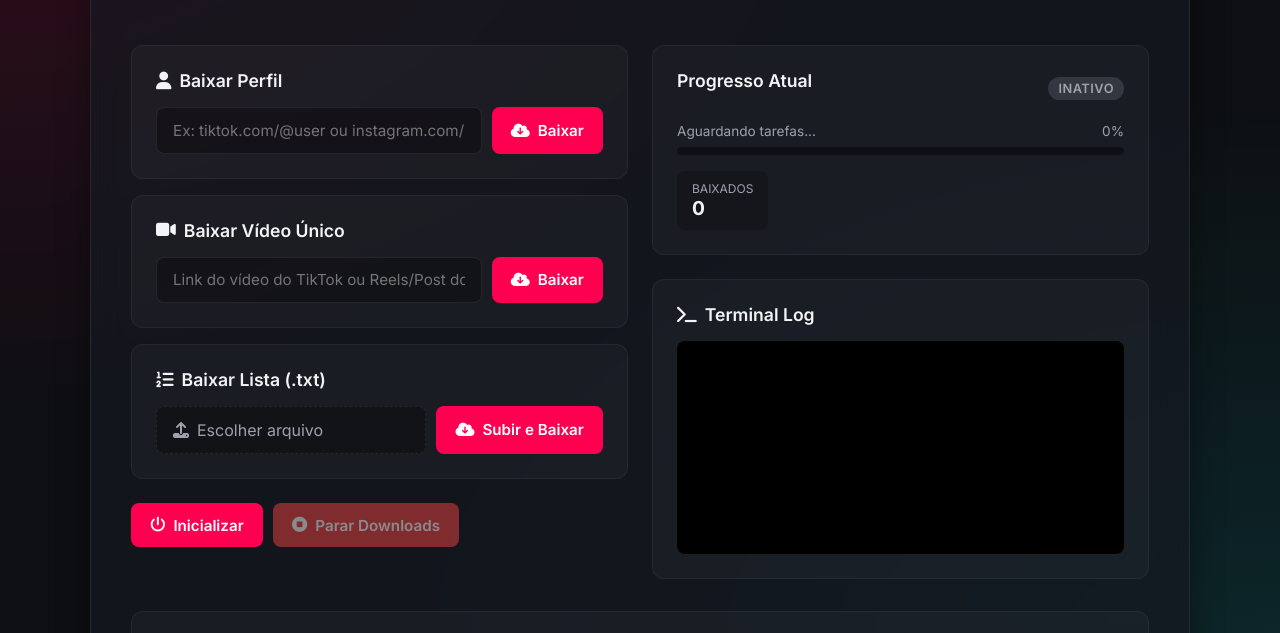
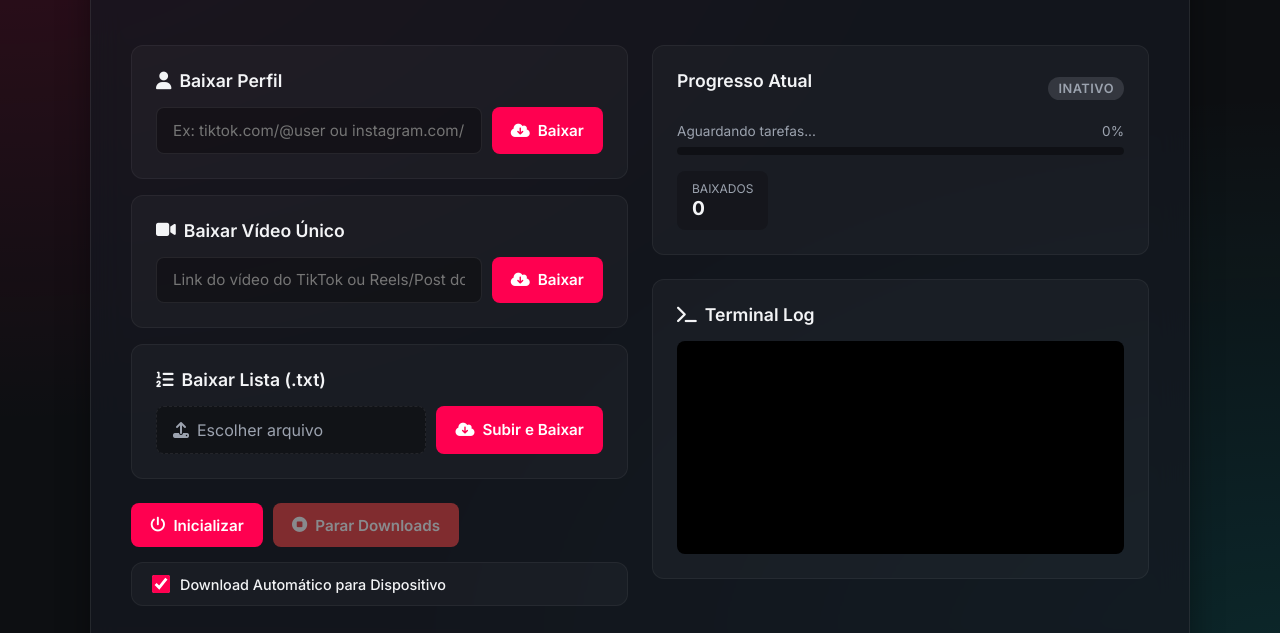
Before and after one commit to jeanpetrocelli9/api, a plain HTML site: page index.html in a window 1280 px wide. Shown: the part 142-775 px from the top of the page. Drawn offline with Linux system fonts and the light colour scheme; no server answers.

Commit message:
Update index.html

```diff
--- a/index.html
+++ b/index.html
@@ -74,6 +74,17 @@
                     </button>
                 </div>
 
+                <!-- Auto-Download Toggle -->
+                <div class="input-card glass-panel-inner" style="margin-top: 15px; padding: 12px 20px;">
+                    <label class="toggle-container"
+                        style="display: flex; align-items: center; cursor: pointer; gap: 10px;">
+                        <input type="checkbox" id="autoDownloadToggle" checked
+                            style="width: 18px; height: 18px; accent-color: var(--primary-color);">
+                        <span style="font-size: 0.9rem; font-weight: 500; color: var(--text-dim);">Download Automático
+                            para Dispositivo</span>
+                    </label>
+                </div>
+
             </section>
 
             <!-- Right Column: Status & Logs -->
```
